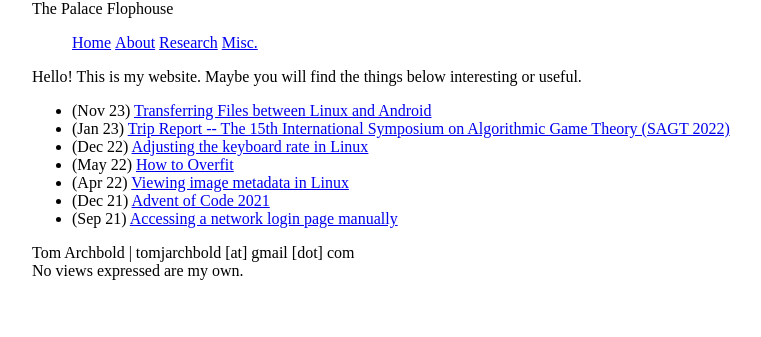
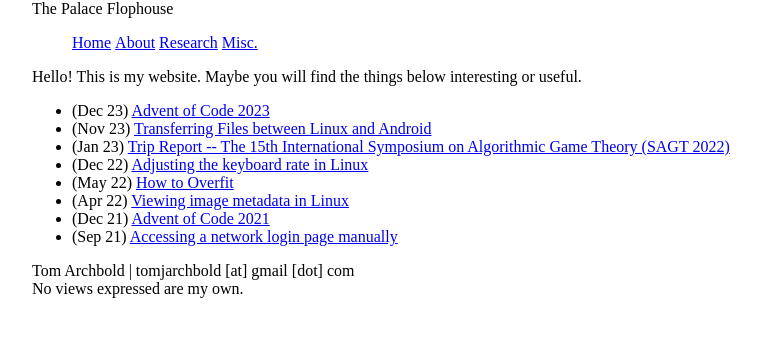
Before and after one commit to wombathead/wombathead.github.io, a Jekyll site: the page built from index.md, in a window 1280 px wide. Shown: the top 337 px of the page, without its empty margins (224-985 px from the left). Built offline with Jekyll 4.4.1, drawn with Linux system fonts in a browser that asks for light colours; a file with an impossible date is left out.

Commit message:
fix wrong on advent of code day 1 writeup

```diff
--- a/_posts/2023-12-25-advent-of-code-2023.md
+++ b/_posts/2023-12-25-advent-of-code-2023.md
@@ -1,7 +1,7 @@
 ---
 layout: post
 title: "Advent of Code 2023"
-date: 2021-32-25
+date: 2023-12-25
 ---
 
 {% include mathjax.html %}
```
